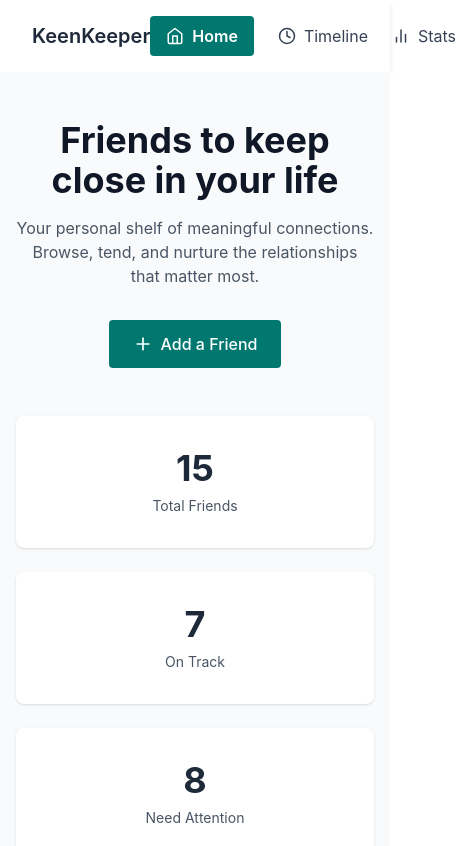
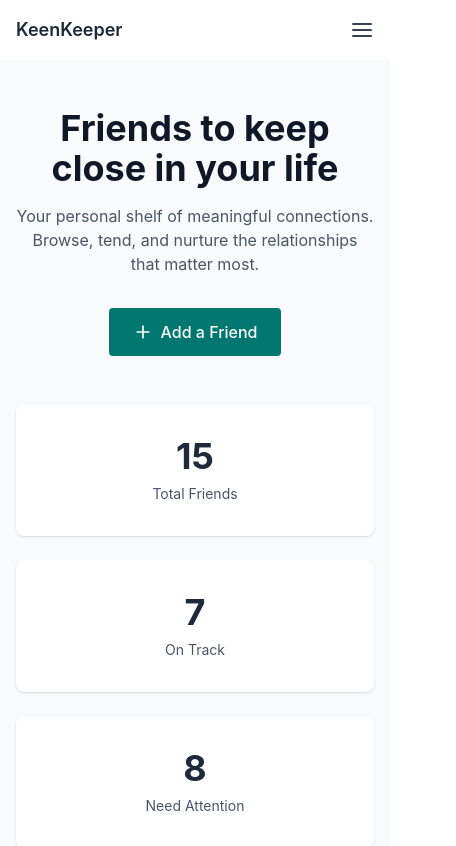
Before and after one commit to Adri-shikhar/keen-keeper, a React (Vite) app: page / in a window 390 px wide. Shown: the top 846 px of the page, 456 px wide, since content can reach past the window. Built offline with nearby package versions, Linux system fonts and the light colour scheme.

Commit message:
made some layout change

```diff
--- /dev/null
+++ b/src/Components/Navbar/MobileNavbar.jsx
@@ -0,0 +1,64 @@
+import React, { useState } from 'react';
+import { Link, NavLink } from 'react-router-dom';
+import { FiHome, FiClock, FiBarChart2, FiMenu, FiX } from 'react-icons/fi';
+
+const MobileNavbar = () => {
+    const [isOpen, setIsOpen] = useState(false);
+
+    const toggleMenu = () => {
+        setIsOpen(!isOpen);
+    };
+
+    const navLinkClass = ({ isActive }) =>
+        isActive
+            ? 'flex items-center gap-2 px-3 py-2 bg-teal-700 text-white rounded font-semibold'
+            : 'flex items-center gap-2 px-3 py-2 text-gray-700 hover:bg-gray-100 rounded';
+
+    return (
+        <nav className="md:hidden bg-white shadow-md">
+            <div className="flex items-center justify-between px-4 py-4">
+                <Link to="/" className="text-lg font-semibold text-gray-800">
+                    KeenKeeper
+                </Link>
+                <button
+                    onClick={toggleMenu}
+                    className="text-gray-700 hover:text-teal-700"
+                >
+                    {isOpen ? <FiX size={24} /> : <FiMenu size={24} />}
+                </button>
+            </div>
+
+            {isOpen && (
+                <div className="px-4 pb-4 space-y-2 border-t border-gray-200">
+                    <NavLink
+                        to="/"
+                        end
+                        className={navLinkClass}
+                        onClick={() => setIsOpen(false)}
+                    >
+                        <FiHome size={18} />
+                        <span>Home</span>
+                    </NavLink>
+                    <NavLink
+                        to="/timeline"
+                        className={navLinkClass}
+                        onClick={() => setIsOpen(false)}
+                    >
+                        <FiClock size={18} />
+                        <span>Timeline</span>
+                    </NavLink>
+                    <NavLink
+                        to="/stats"
+                        className={navLinkClass}
+                        onClick={() => setIsOpen(false)}
+                    >
+                        <FiBarChart2 size={18} />
+                        <span>Stats</span>
+                    </NavLink>
+                </div>
+            )}
+        </nav>
+    );
+};
+
+export default MobileNavbar;
--- a/src/Components/Navbar/Navbar.jsx
+++ b/src/Components/Navbar/Navbar.jsx
@@ -13,7 +13,7 @@ const Navbar = () => {
     }, [location.key]);
 
     return (
-        <nav className="bg-white shadow-md px-8 py-4">
+        <nav className="hidden md:block bg-white shadow-md px-8 py-4">
             <div className="flex items-center justify-between max-w-7xl mx-auto">
                 <Link to="/" className="text-xl font-semibold text-gray-800">
                     KeenKeeper
--- a/src/Root/Root.jsx
+++ b/src/Root/Root.jsx
@@ -1,12 +1,14 @@
 import React from 'react';
 import { Outlet } from 'react-router-dom';
 import Navbar from '../Components/Navbar/Navbar';
+import MobileNavbar from '../Components/Navbar/MobileNavbar';
 import Footer from '../Components/Footer/Footer';
 
 const Root = () => {
     return (
         <div className="min-h-screen flex flex-col">
             <Navbar />
+            <MobileNavbar />
             <main className="flex-1">
                 <Outlet />
             </main>
```
